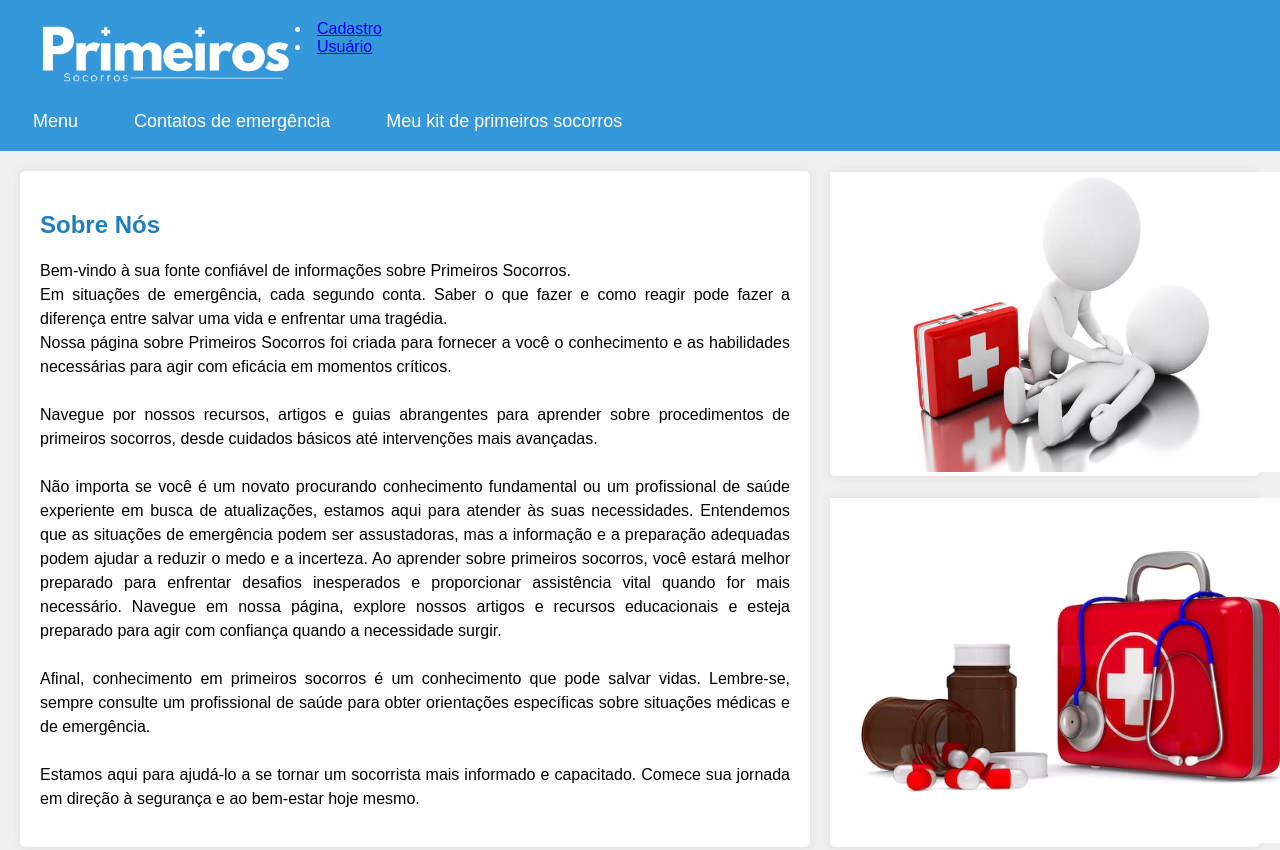
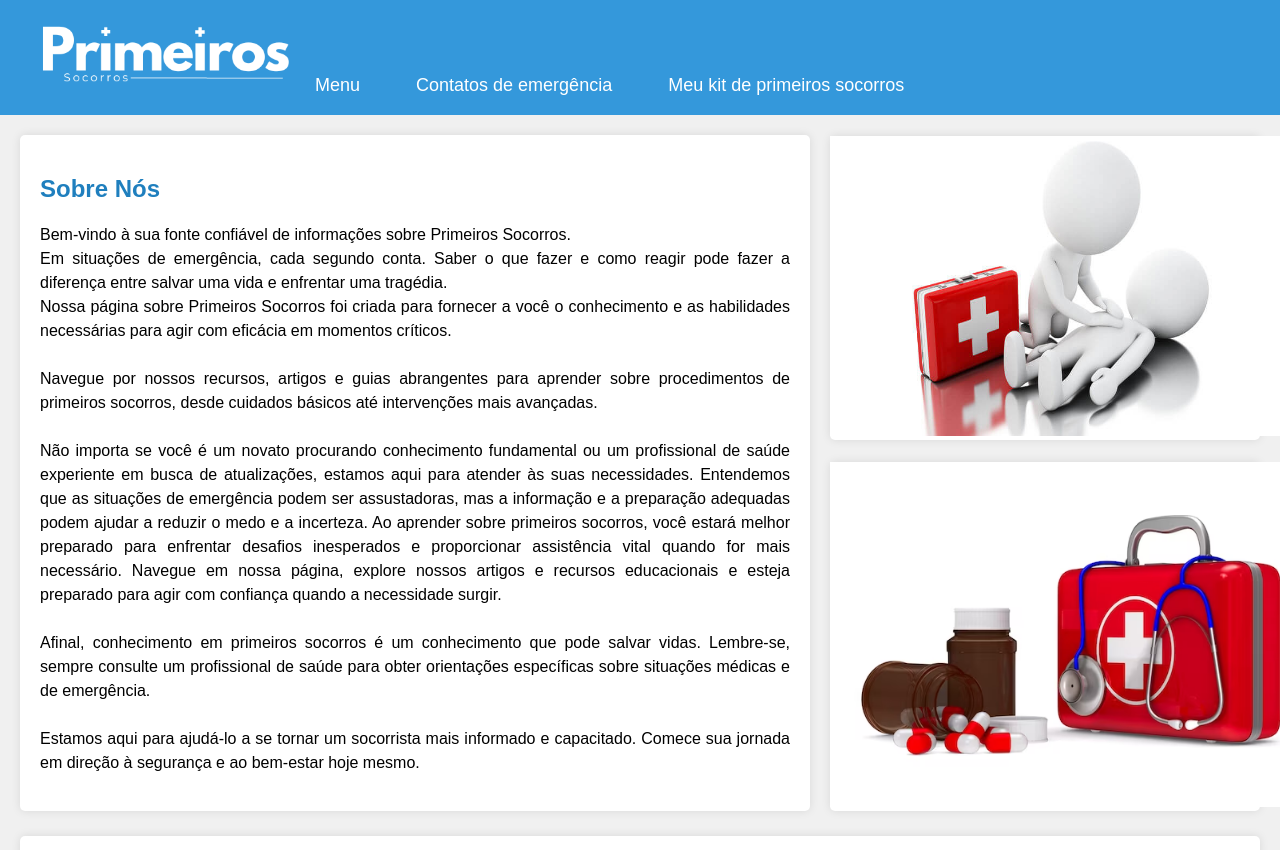
Before and after one commit to fehhmont/site-primeiro-socorros, a plain HTML site: page index.html in a window 1280 px wide. Shown: the top 850 px of the page. Drawn offline with Linux system fonts and the light colour scheme; a script that the page names is missing.

Commit message:
Update index.html

```diff
--- a/index.html
+++ b/index.html
@@ -14,11 +14,6 @@
             <img src="img/Blue Minimalist Medical Logo.png" alt="Logo da Empresa" />
         </div>
 
-<div class="cadastro">
-    <li><a href="cadastro.html">Cadastro</a></li>
-    <li><a href="usuario.html">Usuário</a></li>
-
-</div>
 
 <div id="fundo">
     <div id="menu">
```
